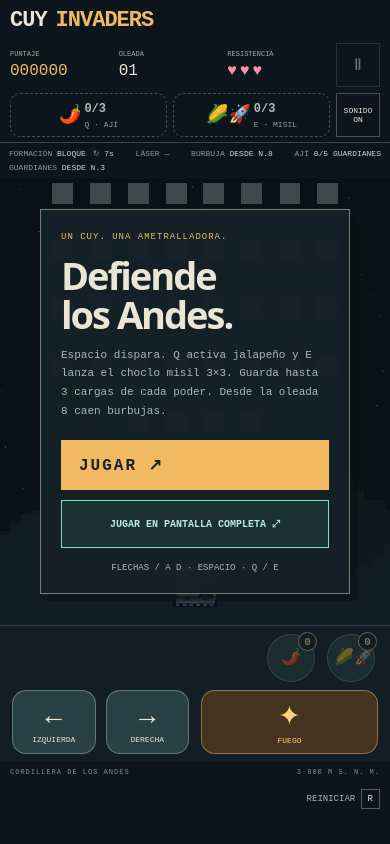
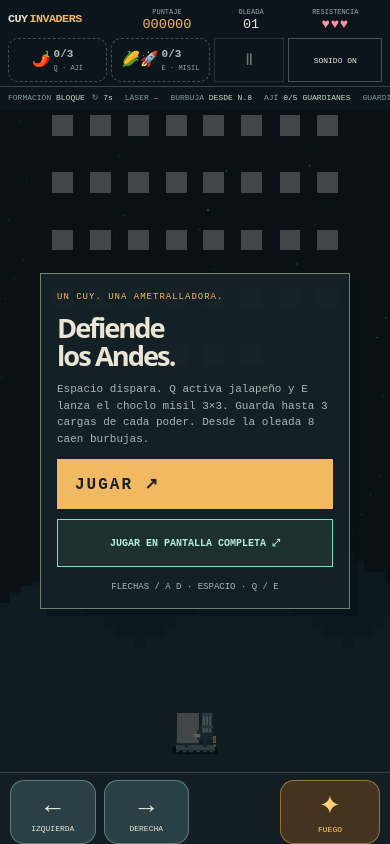
Before and after one commit to YordanDeVp/CuyInvader, a plain HTML site: page index.html in a window 390 px wide. Drawn offline with Linux system fonts and the light colour scheme.

Commit message:
fix: maximize mobile play area and reposition controls

```diff
--- a/index.html
+++ b/index.html
@@ -15,10 +15,10 @@
     </header>
     <section class="cabinet" aria-label="Cuy Invaders">
       <div class="hud">
-        <div><span>PUNTAJE</span><strong id="score">000000</strong></div>
-        <div><span>OLEADA</span><strong id="wave">01</strong></div>
+        <div class="score-stat"><span>PUNTAJE</span><strong id="score">000000</strong></div>
+        <div class="wave-stat"><span>OLEADA</span><strong id="wave">01</strong></div>
         <div class="speed-stat"><span>VELOCIDAD</span><strong id="speed">1.00×</strong></div>
-        <div><span>RESISTENCIA</span><strong id="health" aria-label="Resistencia: 3 de 3">♥♥♥</strong></div>
+        <div class="health-stat"><span>RESISTENCIA</span><strong id="health" aria-label="Resistencia: 3 de 3">♥♥♥</strong></div>
         <div class="power-inventory" aria-label="Inventario de poderes">
           <button class="inventory" id="jalapeno-slot" type="button" disabled aria-label="Jalapeño, tecla Q, 0 de 3 cargas">
             <span aria-hidden="true">🌶️</span><span><b id="jalapeno-count">0/3</b><small id="jalapeno-active">Q · AJÍ</small></span>
@@ -49,6 +49,7 @@
             <p id="overlay-message">Espacio dispara. Q activa jalapeño y E lanza el choclo misil 3×3. Guarda hasta 3 cargas de cada poder.</p>
             <button class="primary" id="play" type="button">JUGAR <span>↗</span></button>
             <button class="fullscreen-start" id="start-fullscreen" type="button">JUGAR EN PANTALLA COMPLETA ⤢</button>
+            <button class="fullscreen-start" id="pause-restart" type="button" hidden>REINICIAR PARTIDA</button>
             <p id="fullscreen-message" class="fullscreen-message" role="status" hidden></p>
             <small id="overlay-hint">O PRESIONA ENTER / ESPACIO</small>
           </div>
--- a/src/Game.js
+++ b/src/Game.js
@@ -68,7 +68,7 @@ export class Game {
     if (!this.ctx) throw new Error('No se pudo iniciar Canvas 2D.');
     const ids = ['score', 'wave', 'speed', 'health', 'formation', 'formation-time', 'laser-time',
       'bosses', 'boss-phase', 'fullscreen', 'pause', 'status', 'overlay', 'overlay-kicker',
-      'overlay-title', 'overlay-message', 'overlay-hint', 'play', 'restart', 'announcement',
+      'overlay-title', 'overlay-message', 'overlay-hint', 'play', 'restart', 'pause-restart', 'announcement',
       'jalapeno-slot', 'missile-slot', 'jalapeno-count', 'missile-count', 'jalapeno-active', 'sound',
       'drop-progress', 'drop-time', 'touch-jalapeno', 'touch-missile', 'touch-jalapeno-count', 'touch-missile-count',
       'reveal', 'start-fullscreen', 'fullscreen-message', 'damage-upgrade', 'speed-upgrade', 'upgrade-modal'];
@@ -92,6 +92,7 @@ export class Game {
     this.ui['start-fullscreen']?.addEventListener('click', () => this.playFullscreen(), options);
     this.ui.pause.addEventListener('click', () => this.togglePause(), options);
     this.ui.restart.addEventListener('click', () => this.restart(), options);
+    this.ui['pause-restart']?.addEventListener('click', () => this.restart(), options);
     this.ui.fullscreen.addEventListener('click', () => this.toggleFullscreen(), options);
     this.ui['jalapeno-slot']?.addEventListener('click', () => this.activatePowerUp('jalapeno'), options);
     this.ui['missile-slot']?.addEventListener('click', () => this.activatePowerUp('missile'), options);
@@ -131,17 +132,22 @@ export class Game {
 
   // Cambiamos las coordenadas reales del mundo; no estiramos un canvas horizontal.
   resize() {
-    const mobile = window.matchMedia('(max-width: 760px), (pointer: coarse) and (orientation: portrait)').matches;
+    const compact = window.matchMedia('(max-width: 768px)').matches;
+    const mobile = compact || window.matchMedia('(pointer: coarse) and (orientation: portrait)').matches;
     const width = mobile ? 600 : 1200;
     const visibleHeight = window.visualViewport?.height ?? window.innerHeight;
     // Reserva espacio real para HUD, etiqueta y gamepad que ahora vive bajo el canvas.
     const viewWidth = window.visualViewport?.width ?? window.innerWidth;
     const reservedUI = ['.masthead', '.hud', '.battlebar', '.touch-controls', '.screen-label', '.controls']
       .reduce((sum, selector) => sum + document.querySelector(selector).getBoundingClientRect().height, 24);
-    const height = mobile ? Math.round(Math.max(420, Math.min(1200, (visibleHeight - reservedUI) / Math.max(1, viewWidth) * 600))) : 800;
+    // En el layout compacto Flexbox decide el área libre. El mundo usa esa misma
+    // proporción para llenar el canvas sin estirar sprites ni sus hitboxes.
+    const screen = document.querySelector('.screen').getBoundingClientRect();
+    const height = compact ? Math.max(1, Math.round(screen.height / Math.max(1, screen.width) * width))
+      : mobile ? Math.round(Math.max(420, Math.min(1200, (visibleHeight - reservedUI) / Math.max(1, viewWidth) * 600))) : 800;
     const oldWidth = this.canvas.width;
     const oldHeight = this.canvas.height;
-    if (oldWidth === width && oldHeight === height && this.layout) return;
+    if (oldWidth === width && oldHeight === height && this.layout) { this.syncUI(); return; }
     this.canvas.width = width;
     this.canvas.height = height;
     this.ctx.imageSmoothingEnabled = false;
@@ -593,6 +599,7 @@ export class Game {
     this.ui.pause.textContent = this.state === 'paused' ? '▶' : 'Ⅱ';
     this.ui.pause.setAttribute('aria-label', this.state === 'paused' ? 'Reanudar partida' : 'Pausar partida');
     this.ui.overlay.hidden = this.state === 'playing';
+    if (this.ui['pause-restart']) this.ui['pause-restart'].hidden = this.state !== 'paused' || !window.matchMedia('(max-width: 768px)').matches;
     const upgradeModal = this.ui['upgrade-modal'];
     if (upgradeModal) {
       const opening = upgradeModal.hidden && this.state === GameState.UPGRADE_MENU;
--- a/style.css
+++ b/style.css
@@ -171,3 +171,92 @@ footer { display: flex; justify-content: space-between; gap: 14px; margin-top: 8
   #upgrade-title { font-size: 12px; margin-bottom: 6px; }
   #upgrade-hint { display: none; }
 }
+
+/* Al final de la hoja: sustituye el layout móvil anterior, incluido fullscreen. */
+@media (max-width: 768px) {
+  body { display: block; height: 100dvh; min-height: 0; padding: 0; overflow: hidden; background: #0c151c; }
+  .arcade, .arcade:fullscreen {
+    --gamepad-height: 72px;
+    position: relative; display: flex; flex-direction: column;
+    width: 100%; height: 100dvh; min-height: 0;
+    padding: env(safe-area-inset-top, 0px) 0 0; overflow: hidden;
+  }
+  .cabinet, .arcade:fullscreen .cabinet {
+    display: flex; flex: 1; flex-direction: column; min-height: 0; width: 100%;
+    padding: 0 0 var(--gamepad-height); border: 0; box-shadow: none; background: transparent;
+  }
+
+  /* El título ocupa el hueco de la primera columna del HUD, sin otra fila. */
+  .masthead, .arcade:fullscreen .masthead {
+    position: absolute; top: calc(env(safe-area-inset-top, 0px) + 4px); left: 8px;
+    display: flex; align-items: center; width: calc((100% - 16px) * .3); height: 32px;
+    margin: 0; padding: 0; z-index: 2; pointer-events: none;
+  }
+  .masthead .eyebrow, .status, h1 i, footer, .hud > .speed-stat,
+  .hud .expand, .screen-label, .controls { display: none; }
+  h1 { font-size: clamp(10px, 3vw, 16px); letter-spacing: -.5px; white-space: nowrap; }
+  h1 span { margin-left: 2px; }
+  .hud {
+    flex: none; display: grid; grid-template-columns: 30% 25% 20% 25%;
+    grid-template-rows: 32px 44px; gap: 2px 0; padding: 4px 8px;
+  }
+  .hud > .score-stat { grid-area: 1 / 2; }
+  .hud > .wave-stat { grid-area: 1 / 3; }
+  .hud > .health-stat { grid-area: 1 / 4; }
+  .hud > .score-stat, .hud > .wave-stat, .hud > .health-stat {
+    min-width: 0; gap: 2px; align-content: center; justify-items: center;
+  }
+  .hud > div > span { font-size: 7px; letter-spacing: 0; }
+  .hud strong { font-size: clamp(12px, 3.5vw, 16px); line-height: 1; }
+  #health { letter-spacing: 1px; }
+  .hud > .power-inventory { grid-area: 2 / 1 / 3 / 3; display: flex; gap: 4px; margin-right: 4px; }
+  .hud .inventory { flex: 1; min-width: 0; min-height: 44px; padding: 3px; gap: 3px; justify-content: center; }
+  .power-inventory .inventory > span[aria-hidden] { font-size: 15px; }
+  .power-inventory .inventory b { font-size: 11px; }
+  .power-inventory .inventory small { font-size: 7px; }
+  /* Pausa y sonido comparten siempre la segunda fila, a la derecha. */
+  .hud #pause { grid-area: 2 / 3; margin-right: 4px; }
+  .hud #sound { grid-area: 2 / 4; font-size: 8px; padding: 2px; }
+  .hud #pause, .hud #sound { width: auto; min-width: 44px; min-height: 44px; }
+  .battlebar {
+    flex: none; flex-wrap: nowrap; min-height: 24px; padding: 6px 8px;
+    gap: 12px; overflow-x: auto; font-size: 8px; scrollbar-width: none;
+  }
+  .battlebar > span { flex: none; white-space: nowrap; }
+
+  /* El canvas llena únicamente el espacio entre HUD y gamepad. */
+  .screen { flex: 1; min-height: 0; width: 100%; border: 0; }
+  #game { position: absolute; inset: 0; width: 100%; height: 100%; max-height: none; }
+  .touch-controls {
+    position: absolute; bottom: 0; left: 0; z-index: 10;
+    display: grid; grid-template-columns: 1fr 1fr; align-items: end;
+    width: 100%; height: var(--gamepad-height); margin: 0;
+    padding: 7px 10px 0; gap: 12px;
+  }
+  .touch-controls > .directions { gap: 8px; }
+  .touch-controls > .actions { display: flex; justify-content: flex-end; }
+  .touch-controls .directions button, .touch-controls .fire { height: 64px; min-height: 64px; font-size: 26px; }
+  .touch-controls .fire { flex: 0 1 100px; width: 100px; }
+
+  /* Poderes fuera del flujo: dos círculos sobre Fuego, pegados al lateral. */
+  .touch-powers {
+    position: absolute; right: 10px; bottom: calc(100% + 10px); z-index: 11;
+    display: flex; flex-direction: column; gap: 10px; padding: 0; margin: 0;
+  }
+  .touch-powers button { position: relative; flex: 0 0 55px; width: 55px; height: 55px; min-height: 55px; border-radius: 50%; font-size: 20px; }
+  .touch-powers button > span { font-size: 18px; }
+  .power-count {
+    position: absolute; top: -3px; right: -3px; display: grid; place-items: center;
+    min-width: 19px; height: 19px; border: 1px solid #f1ba62; border-radius: 50%;
+    background: #102027; color: #ffe1a6; font-size: 11px;
+  }
+  /* Los botones flotantes no se superponen a los menús abiertos. */
+  .cabinet:has(.overlay:not([hidden])) .touch-powers { visibility: hidden; }
+  .overlay { padding: 12px; overflow: auto; }
+  .start-card { width: min(100%, 310px); max-height: 100%; padding: 16px; overflow-y: auto; }
+  h2 { font-size: clamp(26px, 7vw, 36px); margin: 10px 0; }
+  .start-card p:not(.eyebrow) { font-size: 11px; line-height: 1.5; margin-bottom: 12px; }
+  #pause-restart { min-height: 44px; margin-top: 8px; }
+  #upgrade-modal { width: min(88%, 360px); max-height: 50%; padding: 8px; }
+  #upgrade-title { font-size: clamp(12px, 3.4vw, 16px); }
+}
```
